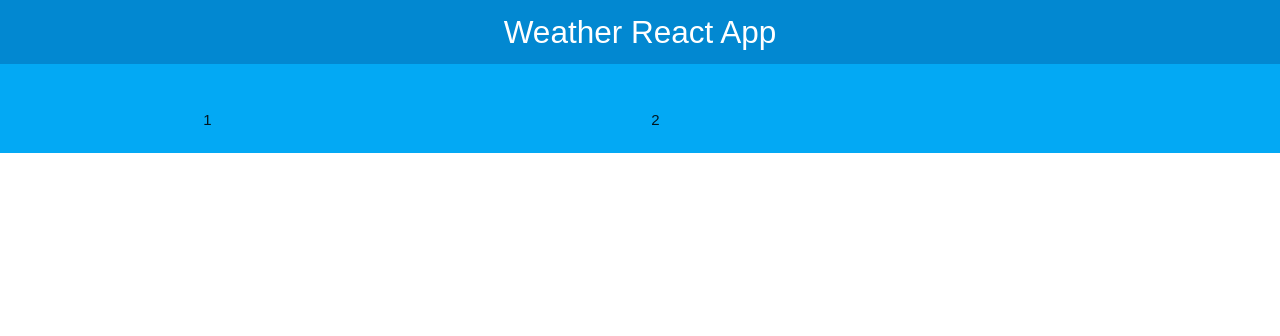
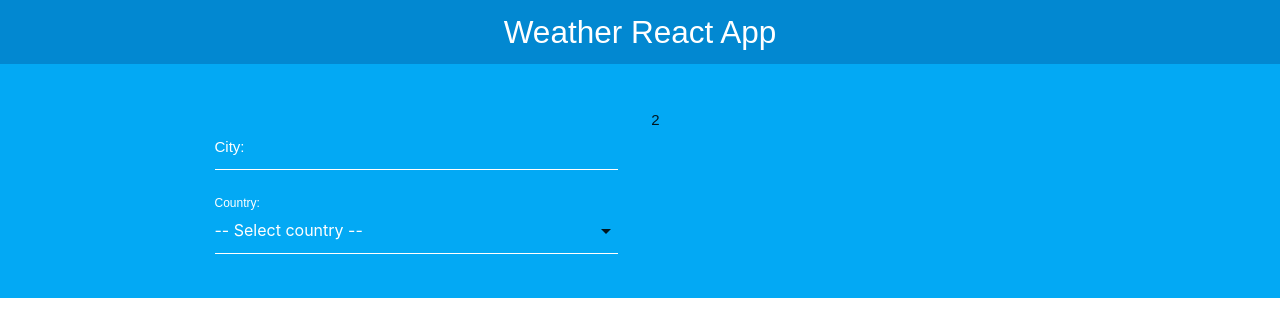
Before and after one commit to anaapezteguia/05-weather-from-api, a React (Create React App) app: page / in a window 1280 px wide. Shown: the top 336 px of the page. Built offline with nearby package versions, Linux system fonts and the light colour scheme.

Commit message:
Add form component, form state and read user selection

```diff
--- a/src/App.js
+++ b/src/App.js
@@ -1,5 +1,6 @@
 import React from 'react';
 import Header from './components/Header';
+import Form from './components/Form';
 
 function App() {
   return (
@@ -8,7 +9,9 @@ function App() {
       <div className="contenedor-form">
         <div className="container">
           <div className="row">
-            <div className="col m6 s12">1</div>
+            <div className="col m6 s12">
+              <Form />
+            </div>
             <div className="col m6 s12">2</div>
           </div>
         </div>
--- a/Form.js
+++ b/src/components/Form.js
@@ -1,14 +1,40 @@
-import React from 'react';
+import React, { useState } from 'react';
 
 const Form = () => {
+  // form state
+  const [search, setSearch] = useState({
+    city: '',
+    country: '',
+  });
+  // extract city and country
+  const { city, country } = search;
+  // handler
+  const handleChange = (ev) => {
+    // update state
+    setSearch({
+      ...search,
+      [ev.target.name]: ev.target.value,
+    });
+  };
   return (
     <form>
       <div className="input-field col s12">
-        <input type="text" name="city" id="city" />
+        <input
+          type="text"
+          name="city"
+          id="city"
+          value={city}
+          onChange={handleChange}
+        />
         <label htmlFor="city">City: </label>
       </div>
       <div className="input-field col s12">
-        <select name="country" id="country">
+        <select
+          name="country"
+          id="country"
+          value={country}
+          onChange={handleChange}
+        >
           <option value="">-- Select country --</option>
           <option value="US">Estados Unidos</option>
           <option value="MX">México</option>
```
